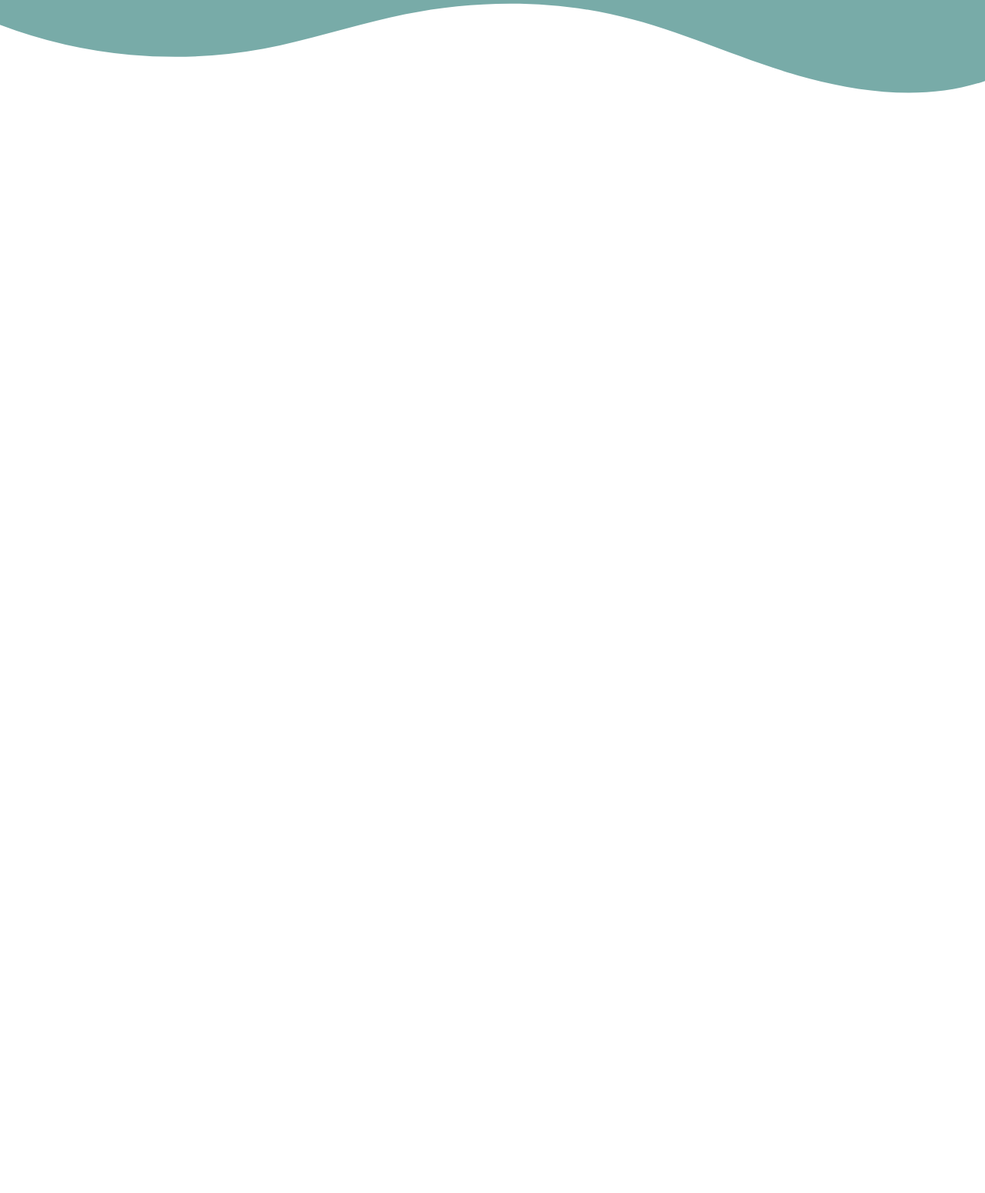
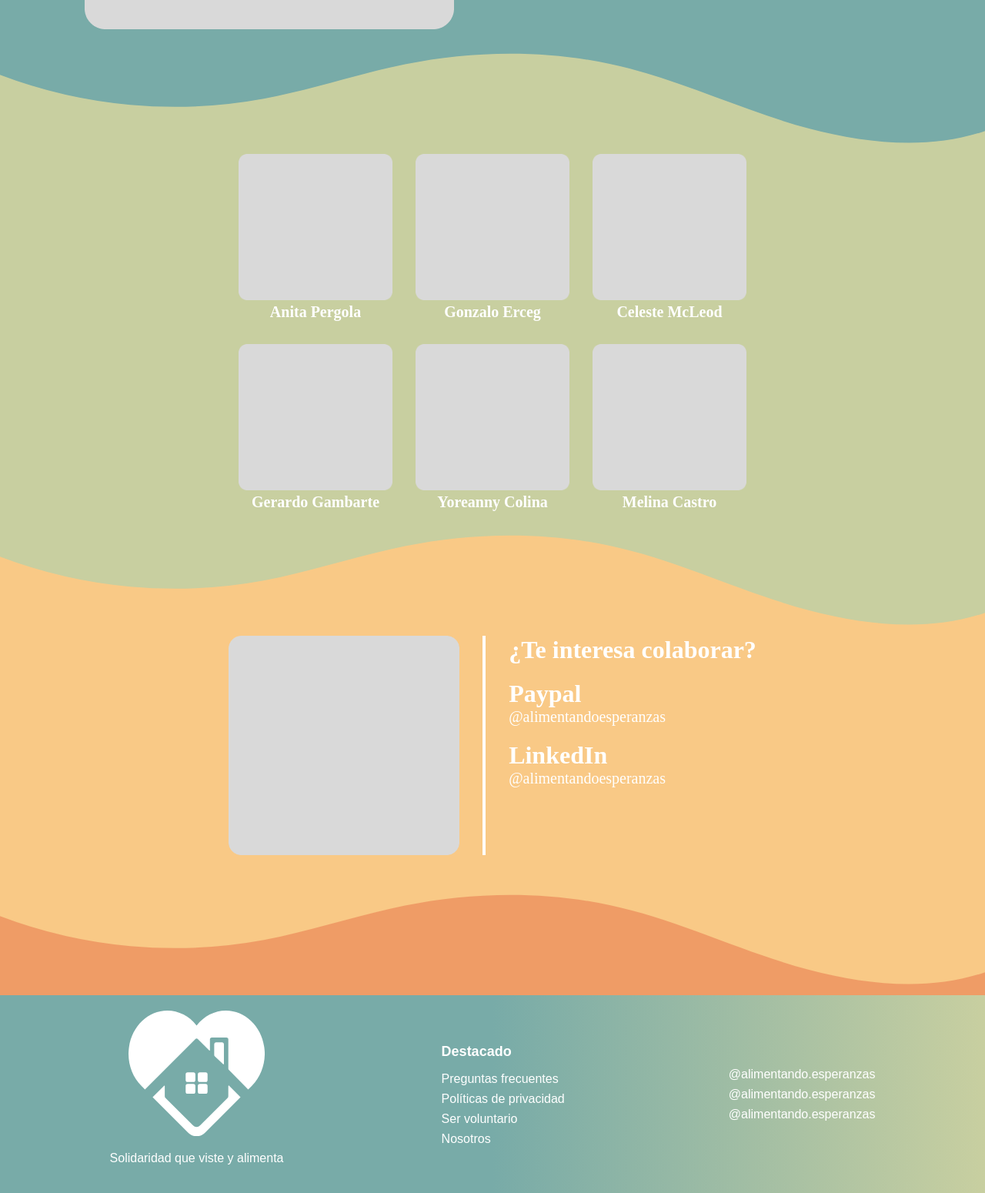
Before and after one commit to Gonzalo-Erceg/AlEsp, a website built with Vite: page nosotros.html in a window 1280 px wide. Shown: the part 668-2218 px from the top of the page at 77% size. Before the commit the page ends 803 px from the top, so only its background shows below. Built offline with nearby package versions, Linux system fonts and the light colour scheme; a web font is replaced by a local one.

Commit message:
temrinando pagina nosotros

```diff
--- a/css/nosotros.css
+++ b/css/nosotros.css
@@ -20,3 +20,57 @@
   align-items: center;
   justify-content: space-evenly;
 }
+.fotos {
+  background-color: var(--verde-c);
+  padding-bottom: 30px;
+}
+.fotos .imgs {
+  display: flex;
+  flex-wrap: wrap;
+  justify-content: center;
+  gap: 30px;
+  max-width: 700px;
+  margin: auto;
+}
+.fotos div img {
+  width: 200px;
+  height: auto;
+}
+.imgs div h5 {
+  font-size: 20px;
+}
+.imgs div {
+  color: #ffffff;
+  text-align: center;
+}
+.colaborar {
+  background-color: #f9c986;
+}
+.colaborar img {
+  width: 300px;
+}
+.colaborar .pagos {
+  display: flex;
+  justify-content: center;
+  color: #fff;
+  gap: 30px;
+  padding-bottom: 50px;
+}
+.pagos > div {
+  border-left: 4px solid #fff;
+  padding-left: 30px;
+  display: flex;
+  flex-direction: column;
+  gap: 20px;
+}
+
+.pagos h2,
+.pagos h3 {
+  font-size: 32px;
+}
+.pagos p {
+  font-size: 20px;
+}
+.final {
+  background-color: var(--naranja);
+}
--- a/nosotros.html
+++ b/nosotros.html
@@ -5,9 +5,11 @@
     <meta name="viewport" content="width=device-width, initial-scale=1.0" />
     <link rel="stylesheet" href="/css/global.css" />
     <link rel="stylesheet" href="/css/nosotros.css" />
+    <script src="/components/CustomElements.js"></script>
     <title>Document</title>
   </head>
   <body>
+    <c-navbar></c-navbar>
     <main>
       <section class="about">
         <h2>Sobre Nostros</h2>
@@ -28,6 +30,50 @@
         </div>
       </section>
       <section class="fotos">
+        <di class="svg">
+          <svg
+            data-name="Layer 1"
+            xmlns="http://www.w3.org/2000/svg"
+            viewBox="0 0 1200 120"
+            preserveAspectRatio="none"
+          >
+            <path
+              d="M321.39,56.44c58-10.79,114.16-30.13,172-41.86,82.39-16.72,168.19-17.73,250.45-.39C823.78,31,906.67,72,985.66,92.83c70.05,18.48,146.53,26.09,214.34,3V0H0V27.35A600.21,600.21,0,0,0,321.39,56.44Z"
+              class="shape-fill"
+              fill="#78ABA8"
+              fill-opacity="1"
+            ></path>
+          </svg>
+        </di>
+
+        <div class="imgs">
+          <div id="anita">
+            <img src="/img/rec-gris.png" />
+            <h5>Anita Pergola</h5>
+          </div>
+          <div id="erceg">
+            <img src="/img/rec-gris.png" />
+            <h5>Gonzalo Erceg</h5>
+          </div>
+          <div id="cele">
+            <img src="/img/rec-gris.png" />
+            <h5>Celeste McLeod</h5>
+          </div>
+          <div id="ger">
+            <img src="/img/rec-gris.png" />
+            <h5>Gerardo Gambarte</h5>
+          </div>
+          <div id="yore">
+            <img src="/img/rec-gris.png" />
+            <h5>Yoreanny Colina</h5>
+          </div>
+          <div id="meli">
+            <img src="/img/rec-gris.png" />
+            <h5>Melina Castro</h5>
+          </div>
+        </div>
+      </section>
+      <section class="colaborar">
         <svg
           data-name="Layer 1"
           xmlns="http://www.w3.org/2000/svg"
@@ -37,11 +83,42 @@
           <path
             d="M321.39,56.44c58-10.79,114.16-30.13,172-41.86,82.39-16.72,168.19-17.73,250.45-.39C823.78,31,906.67,72,985.66,92.83c70.05,18.48,146.53,26.09,214.34,3V0H0V27.35A600.21,600.21,0,0,0,321.39,56.44Z"
             class="shape-fill"
-            fill="#78ABA8"
+            fill="#C8CFA0"
+            fill-opacity="1"
+          ></path>
+        </svg>
+        <div class="pagos">
+          <img src="/img/rec-gris.png" />
+
+          <div>
+            <h2>¿Te interesa colaborar?</h2>
+            <div>
+              <h3>Paypal</h3>
+              <p>@alimentandoesperanzas</p>
+            </div>
+            <div>
+              <h3>LinkedIn</h3>
+              <p>@alimentandoesperanzas</p>
+            </div>
+          </div>
+        </div>
+      </section>
+      <section class="final">
+        <svg
+          data-name="Layer 1"
+          xmlns="http://www.w3.org/2000/svg"
+          viewBox="0 0 1200 120"
+          preserveAspectRatio="none"
+        >
+          <path
+            d="M321.39,56.44c58-10.79,114.16-30.13,172-41.86,82.39-16.72,168.19-17.73,250.45-.39C823.78,31,906.67,72,985.66,92.83c70.05,18.48,146.53,26.09,214.34,3V0H0V27.35A600.21,600.21,0,0,0,321.39,56.44Z"
+            class="shape-fill"
+            fill="#F9C986"
             fill-opacity="1"
           ></path>
         </svg>
       </section>
     </main>
+    <c-footer></c-footer>
   </body>
 </html>
```
